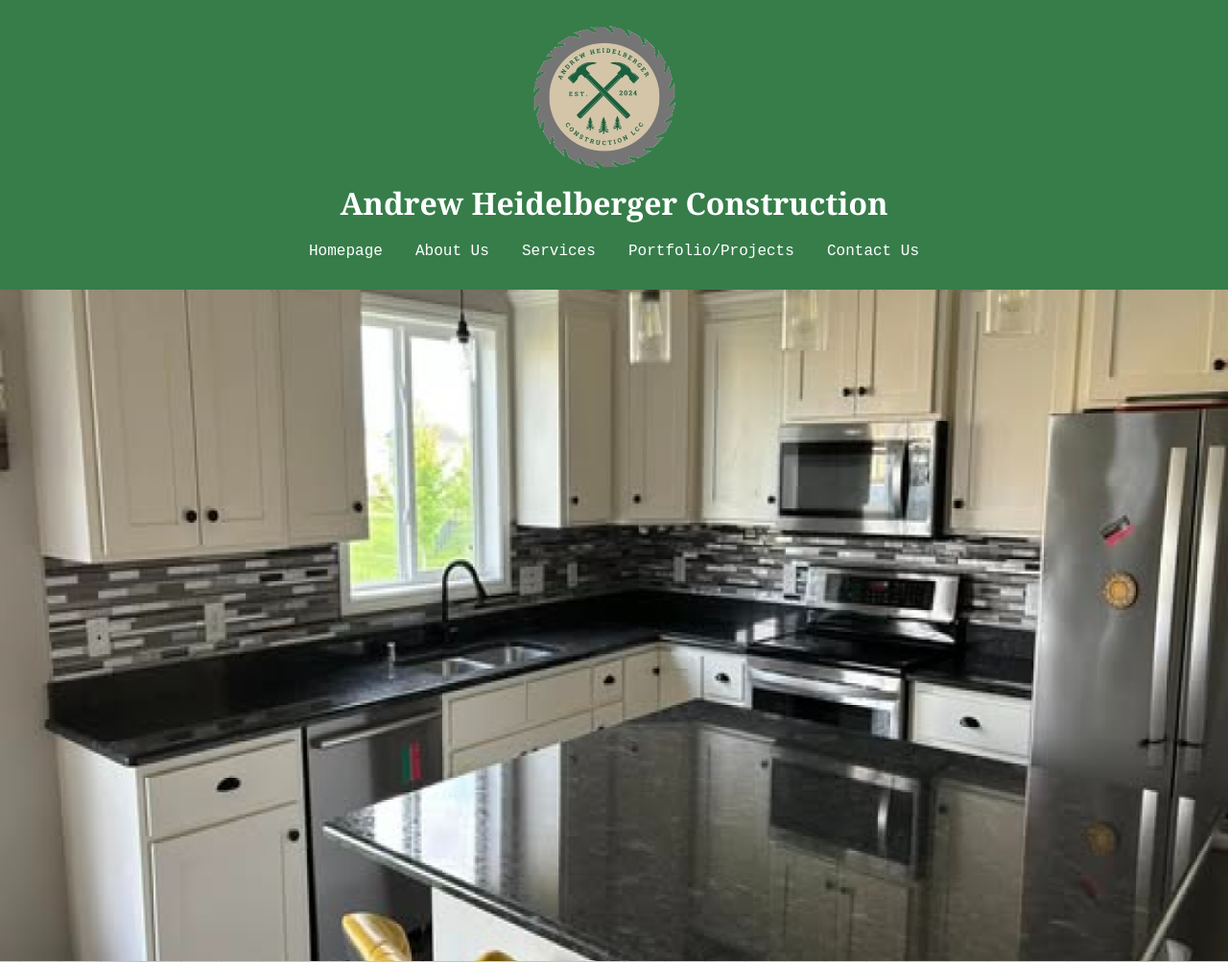
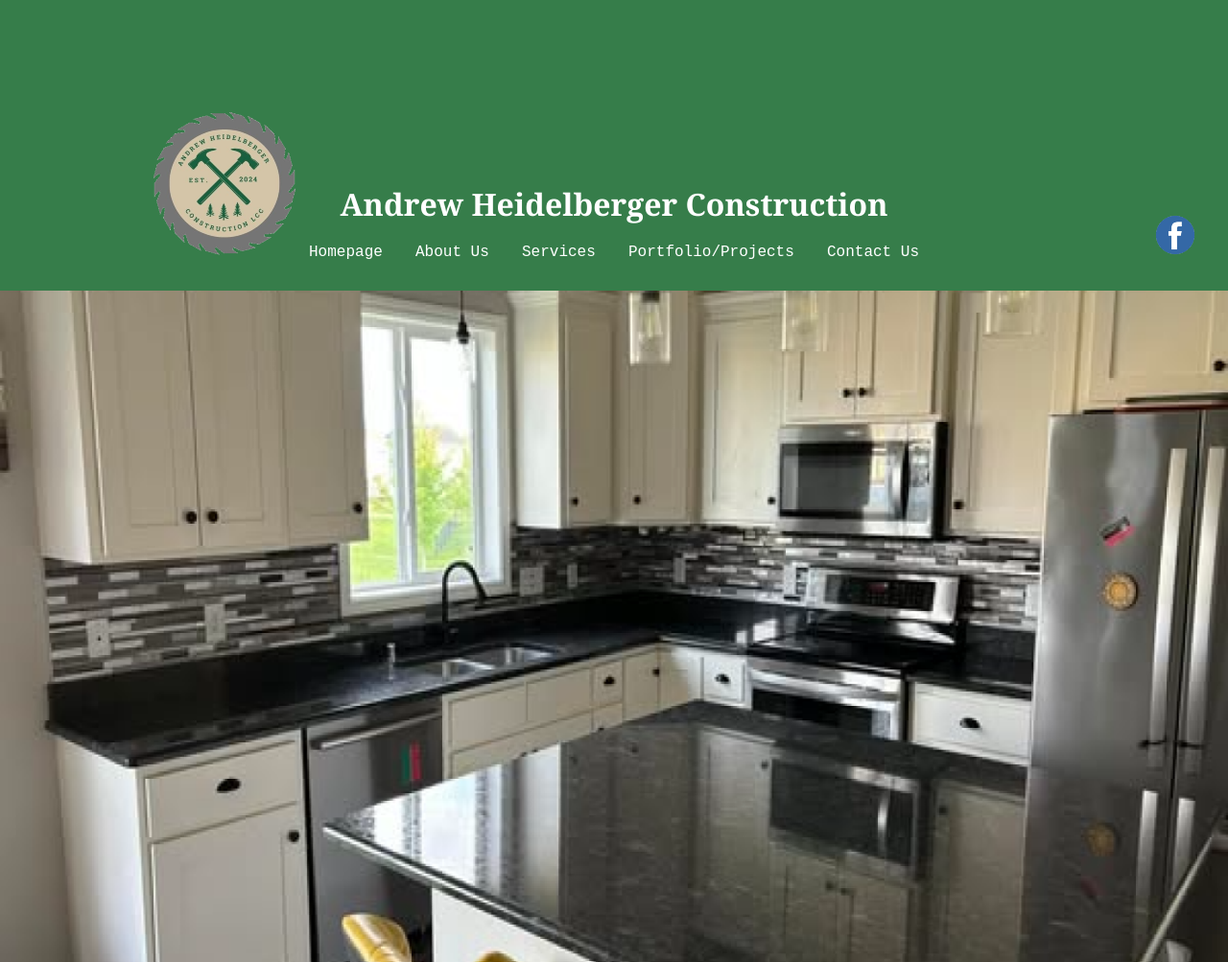
Before and after one commit to NuggoTD/Capstone2025, a plain HTML site: page index.html in a window 1280 px wide. Shown: the top 1003 px of the page at 96% size. Drawn offline with Linux system fonts and the light colour scheme.

Commit message:
Added a social link to Andrews Facebook

```diff
--- a/Construction_styles.css
+++ b/Construction_styles.css
@@ -49,9 +49,19 @@ body {
         }
 
         #logo {
-            margin-right: 20px;
-            margin-top: -20px;
-            margin-bottom: -20px;
+            position: relative;
+            top: 70px;
+            right: 20px;
+        }
+
+        #fLogo {
+            position: absolute;
+            top: 220px;
+            right: 30px;
+        }
+
+        #fLogo:hover {
+            transform: scale(1.21);
         }
 
         header {
@@ -63,6 +73,10 @@ body {
 
         header h1 {
             margin: 0;
+        }
+
+        #company {
+            margin-right: 200px;
         }
 
         nav ul {
--- a/index.html
+++ b/index.html
@@ -9,10 +9,10 @@
 <body>
     <header>
         <div class="container">
-            <img id="logo" src="Logo.png" alt="Logo for the website" />
-            <h1 id="company">Andrew Heidelberger Construction</h1>
+                <h1 id="company"><img id="logo" src="Logo.png" alt="Logo for the website" />Andrew Heidelberger Construction</h1>
             <nav>
                 <ul>
+                    <a href="https://www.facebook.com/AndrewHeidelbergerConstruction" target="_blank"><img src="fLogo.png" id="fLogo" alt="Facebook logo" /></a>
                     <li><a href="index.html">Homepage</a></li>
                     <li class="dropdown">
                         <a href="about.html" class="dropbtn">About Us</a>
```
Also changed, not shown: fLogo.png (added), fLogo2.png (added).
